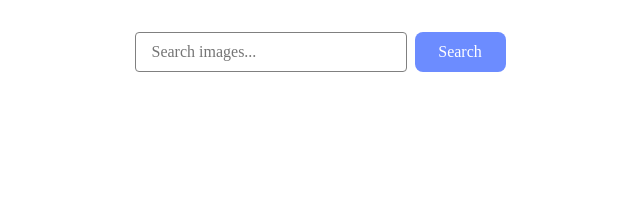
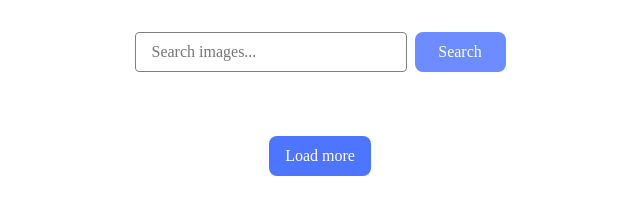
Before and after one commit to X-Vitalii/goit-js-hw-12, a website built with Vite: page src/index.html in a window 1280 px wide. Both pictures are taken after typing "Sample" into the empty fields and a click on the button "Search". Shown: the whole page, without its empty margins (320-960 px from the left). Built offline with nearby package versions, Linux system fonts and the light colour scheme; no server answers; what izitoast, simplelightbox would draw is missing.

Commit message:
HT11-1st changes

```diff
--- a/src/css/styles.css
+++ b/src/css/styles.css
@@ -72,6 +72,30 @@ button {
 
 button:hover,
 button:focus {
+  background-color: #6c8cff;
+}
+
+.addMore {
+  display: block;
+  color: #ffffff;
+  background-color: #4e75ff;
+  font-family: Montserrat;
+  font-size: 16px;
+  font-weight: 500;
+  line-height: 1.5em;
+  letter-spacing: 4%;
+  text-align: center;
+  cursor: pointer;
+  border-radius: 8px;
+  min-width: 91px;
+  height: 40px;
+  border: none;
+  padding: 8px 16px;
+  margin-top: 32px;
+}
+
+.addMore:hover,
+.addMore:focus {
   background-color: #6c8cff;
 }
 
--- a/src/index.html
+++ b/src/index.html
@@ -24,6 +24,8 @@
 
       <ul class="gallery"></ul>
 
+      <button class="addMore" type="submit">Load more</button>
+
       <script type="module" src="./main.js"></script>
     </div>
   </body>
--- a/src/js/pixabay-api.js
+++ b/src/js/pixabay-api.js
@@ -11,6 +11,8 @@ export function getImagesByQuery(query) {
     image_type: 'photo',
     orientation: 'horizontal',
     safesearch: true,
+    per_page: '15',
+    page: 1,
   };
   return axios('', { params }).then(({ data }) => {
     return data;
--- a/src/js/render-functions.js
+++ b/src/js/render-functions.js
@@ -73,3 +73,13 @@ export function hideLoader() {
   const loader = document.querySelector('.loader');
   loader?.classList.remove('active');
 }
+
+export function showLoadMoreButton() {
+  const addMore = document.querySelector('.addMore');
+  addMore?.classList.add('active');
+}
+
+export function hideLoadMoreButton() {
+  const addMore = document.querySelector('.addMore');
+  addMore?.classList.remove('active');
+}
--- a/src/main.js
+++ b/src/main.js
@@ -1,7 +1,13 @@
 import { getImagesByQuery } from './js/pixabay-api';
 import iziToast from 'izitoast';
 import 'izitoast/dist/css/iziToast.min.css';
-import { createGallery, showLoader, hideLoader } from './js/render-functions';
+import {
+  createGallery,
+  showLoader,
+  hideLoader,
+  showLoadMoreButton,
+  hideLoadMoreButton,
+} from './js/render-functions';
 
 const searchForm = document.querySelector('.form');
 const galleryList = document.querySelector('.gallery');
@@ -24,10 +30,12 @@ function onSearchFormSubmit(event) {
   }
 
   // Clear previous results
-  galleryList.innerHTML = '';
+  // galleryList.innerHTML = '';
 
   // Show loader
   showLoader();
+
+  hideLoadMoreButton();
 
   getImagesByQuery(searchValue)
     .then(({ hits }) => {
@@ -52,6 +60,7 @@ function onSearchFormSubmit(event) {
     .finally(() => {
       // Hide loader after request finishes
       hideLoader();
+      showLoadMoreButton();
       searchForm.reset();
     });
 }
```
